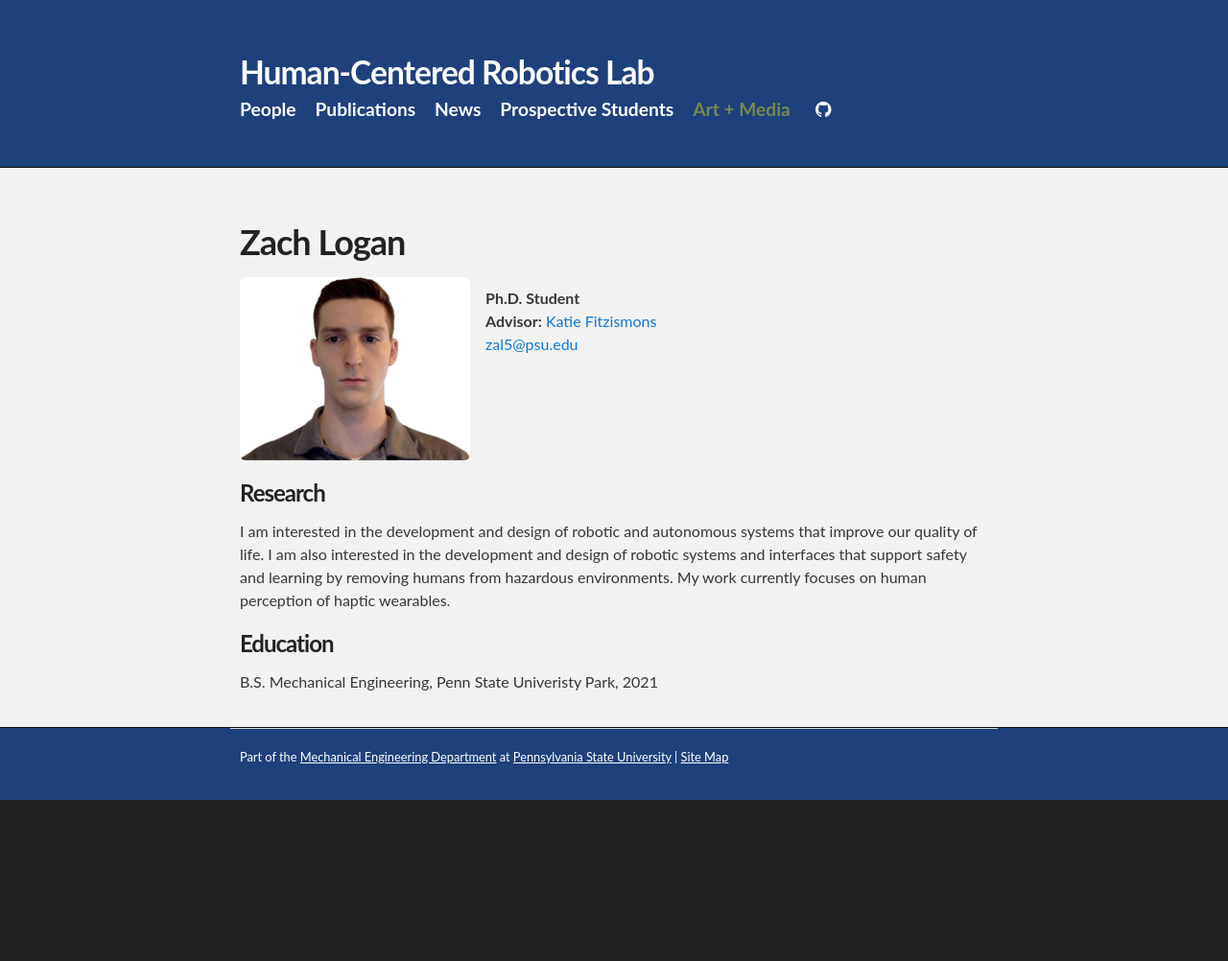
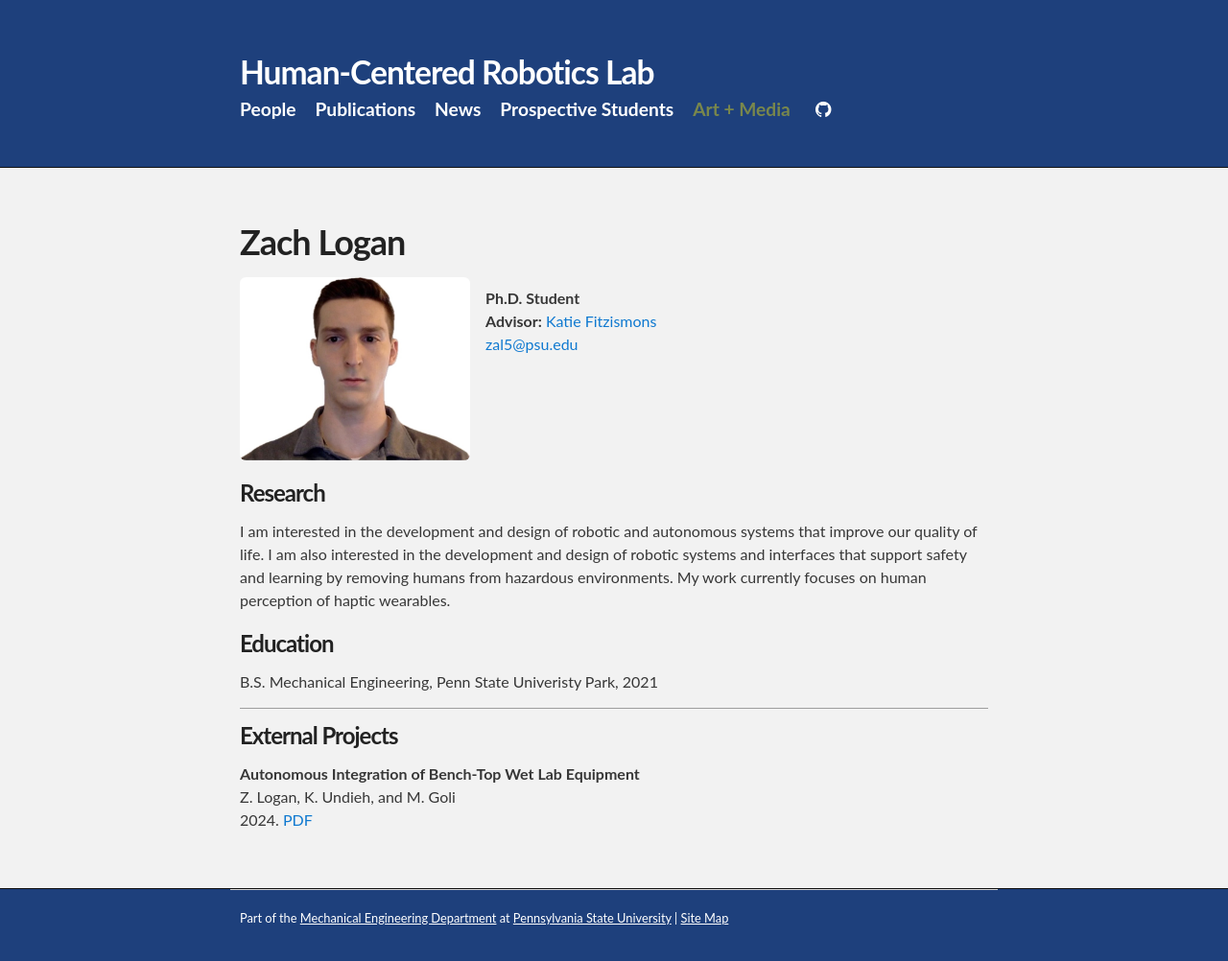
Before and after one commit to psu-hcr/psu-hcr.github.io, a Jekyll site: the page built from people/zachlogan.html, in a window 1280 px wide. Shown: the whole page at 96% size. Built offline with Jekyll 4.4.1, drawn with Linux system fonts in a browser that asks for light colours; before the commit the page ends 900 px from its top, so only the background shows below that; some of the changed lines change nothing that is shown; grey boxes are pictures that could not be loaded.

Commit message:
Added internship publication

```diff
--- a/people/zachlogan.html
+++ b/people/zachlogan.html
@@ -37,27 +37,11 @@ title: Zach Logan
 
   <h3>Teaching</h3>
   <p>TA for Mechanical Engineering Design Methodology (ME340), Fall 2021
+  -->
 
-<!--
   <hr>
-  <h3>Publications</h3>
-	<p><b>Task-based hybrid shared control for training through forceful interaction</b>
-			<br>K. Fitzsimons, A. Kalinowska, J. Dewald and T. D. Murphey
-			<br><i>International Journal of Robotics Research</i>, vol. 39, no. 9, pp. 1138-1154, 2020. <a href="../pdfs/2020IJRRFiKaDeMu.pdf">PDF</a></p>
-		<p><b>Shoulder abduction loading affects motor coordination in individuals  with chronic stroke, informing targeted rehabilitation</b>
-			<br>A. Kalinowska, K. Rudy, M. Schlafly, K. Fitzsimons, J. Dewald and T. D. Murphey
-			<br><i>IEEE RAS/EMBS Int. Conf. on Biomedical Robotics and Biomechatronics (BioRob)</i>, 2020. <a href="../pdfs/2020BIOROBKaRuScFiDeMu.pdf">PDF</a></p>
-  <p><b>Ergodicity reveals assistance and learning in physical human robot interaction</b>
-    <br>K. Fitzsimons, A. M. Acosta, J. Dewald, and T. D. Murphey
-    <br><i>Science Robotics</i>, vol. 4, no. 29, 2019.
-    <br>For a video and a freely accessible link to the paper, <a href="https://www.youtube.com/watch?v=cDuOvX18GNM">click here</a>.</p>
-  <p><b>Dynamical system segmentation for information measures in motion</b>
-    <br>T. Berrueta, A. Pervan, K. Fitzsimons, and T. D. Murphey
-    <br><i>IEEE Robotics and Automation Letters</i>, vol. 4, no. 1, pp. 169–176, 2019. <a href="../pdfs/2019BePeFiMu.pdf">PDF</a></p>
-  <p><b>Online user assessment for minimal intervention during task-based robotic assistance</b>
-		<br>A. Kalinowska, K. Fitzsimons, J. Dewald, and T. D. Murphey
-		<br><i>Robotics: Science and Systems Proceedings</i>, 2018. <a href="../pdfs/2018RSSKaFiDeMu.pdf">PDF</a></p>
-  <p><b>Optimal human-in-the-loop interfaces based on Maxwell’s demon</b>
-    <br>K. Fitzsimons, E. Tzorakoleftherakis, and T. D. Murphey
-    <br><i>American Controls Conf. (ACC)</i>, pp. 4397 – 4402, 2016. <a href="../pdfs/2016ACCFiTzMu.pdf">PDF</a></p>
-<br>-->
+  <h3>External Projects</h3>
+	<p><b>Autonomous Integration of Bench-Top Wet Lab Equipment</b>
+			<br>Z. Logan, K. Undieh, and M. Goli
+			<br> 2024. <a href="https://arxiv.org/abs/2408.01576">PDF</a></p>
+<br>
```
Also changed, not shown: 1 other file.
